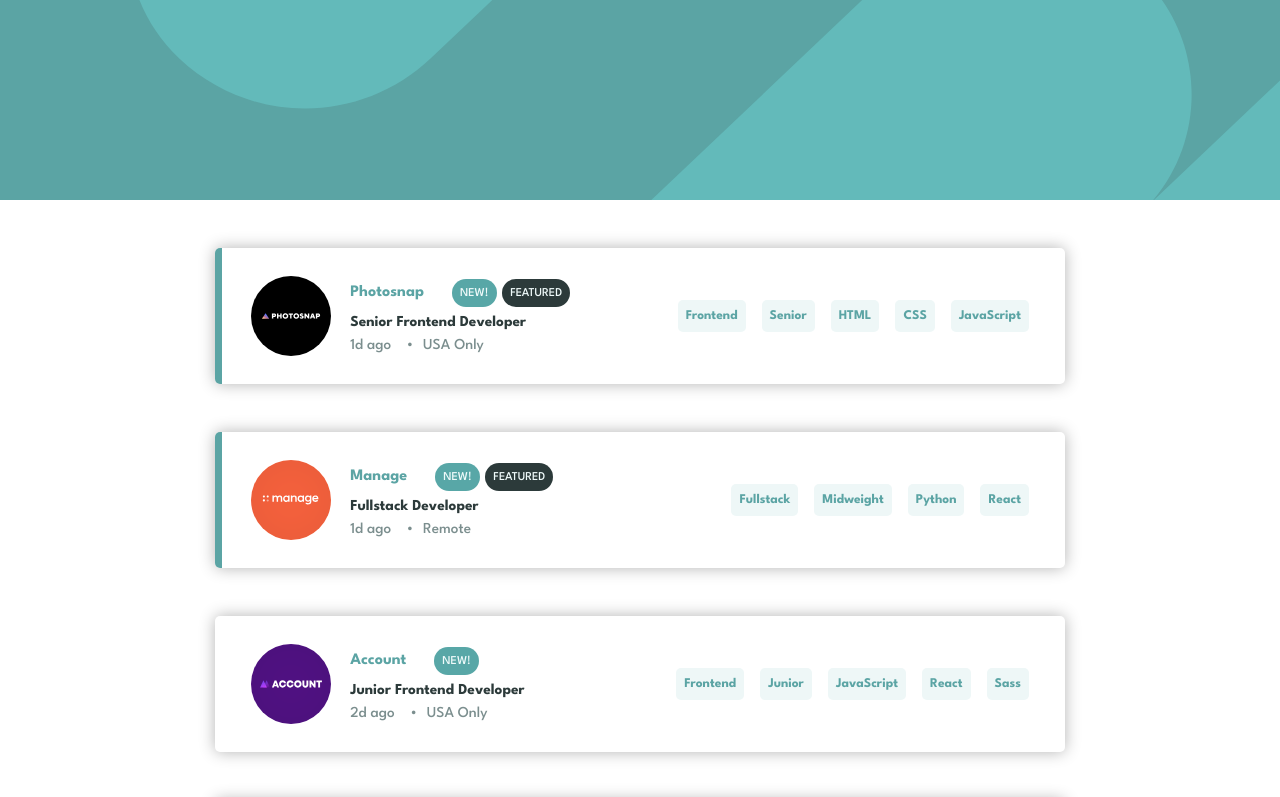
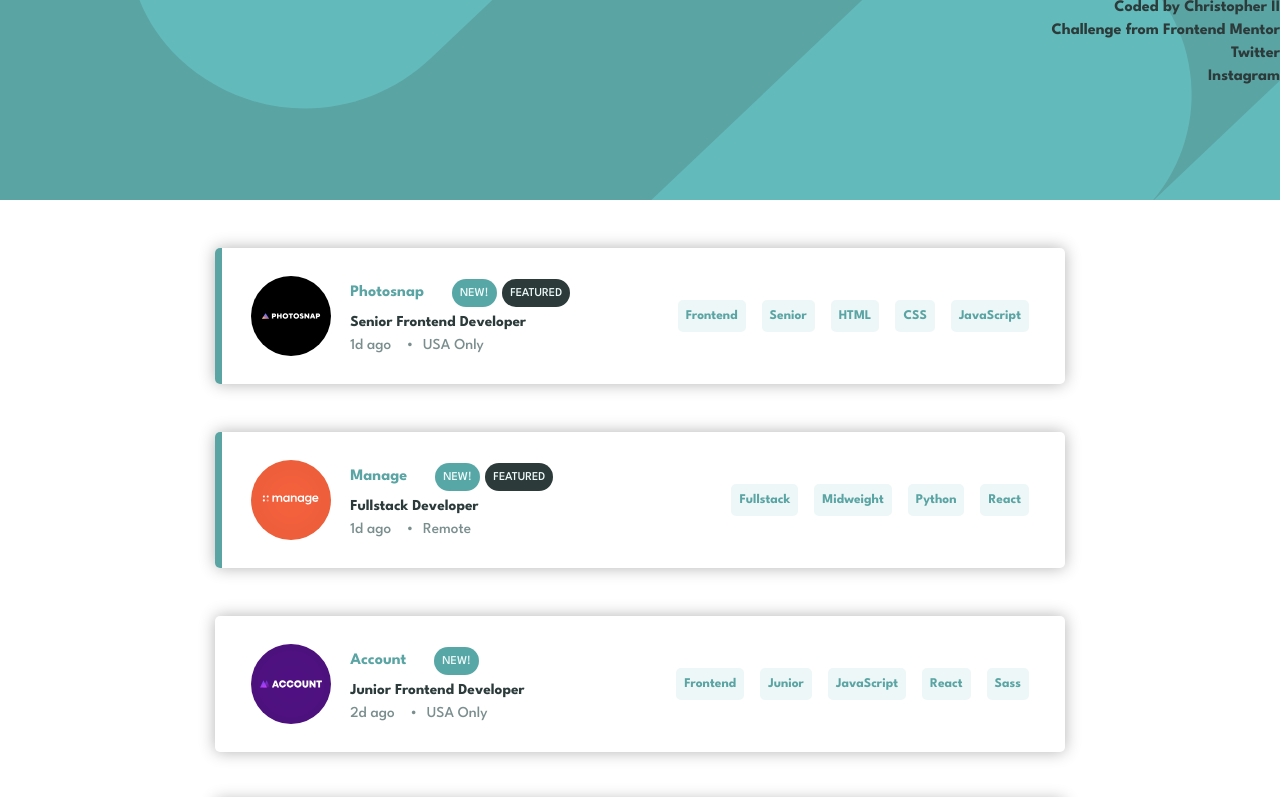
Before and after one commit to donchriscorleone/job-listings-with-filtering-solution, a plain HTML site: page index.html in a window 1280 px wide. Shown: the top 797 px of the page. Drawn offline with Linux system fonts and the light colour scheme.

Commit message:
Added footer.

```diff
--- a/index.html
+++ b/index.html
@@ -14,17 +14,26 @@
 </head>
 <body>
   <header aria-label="A container for background">
-    <div class="filter-container | container" aria-label="Container for the list of filters">
-      <div class="filters" id="filters" aria-label="List of filters">
+    <div class="filter-container | container">
+      <div class="filters" id="filters">
 
       </div>
       <button class="btn" id="btn-clear" data-type="normal" data-btnClear>Clear</button>
     </div>
   </header>
 
-  <main class="main" id="main">
+  <main class="main" id="main" aria-label="A container for the jobs">
 
   </main>
+
+  <footer>
+    <ul>
+      <li><a href="https://github.com/donchriscorleone" target="_blank">Coded by Christopher II</a></li>
+      <li><a href="https://frontendmentor.io" target="_blank">Challenge from Frontend Mentor</a></li>
+      <li><a href="https://twitter.com/topheriidev" target="_blank">Twitter</a></li>
+      <li><a href="https://instagram.com/devchristopherii" target="_blank">Instagram</a></li>
+    </ul>
+  </footer>
 
   <script src="./index.js"></script>
 </body>
--- a/styles.css
+++ b/styles.css
@@ -37,6 +37,14 @@ body {
 
 img {
     width: 100%;
+}
+
+ul, ol {
+    list-style: none;
+}
+
+a {
+    text-decoration: none;
 }
 
 /* Reusable classes */
@@ -342,3 +350,24 @@ header .filter-container {
 #main > *:not(:first-child) {
     margin-top: 3rem;
 }
+
+footer {
+    position: absolute;
+    top: 0;
+    right: 0;
+    text-align: right;
+}
+
+footer ul li a {
+    color: var(--clr-neutral-800);
+    font-weight: var(--fw-bold);
+}
+
+footer ul li a:hover {
+    color: var(--clr-primary-600);
+    transition: color .35s;
+}
+
+footer ul > *:not(:first-child) {
+    margin-top: .5rem;
+}
```
Also changed, not shown: screenshots/Desktop@1440-Active.png (added), screenshots/Desktop@1440.png (added), screenshots/Mobile@375-Active.png (added), screenshots/Mobile@375.png (added).
